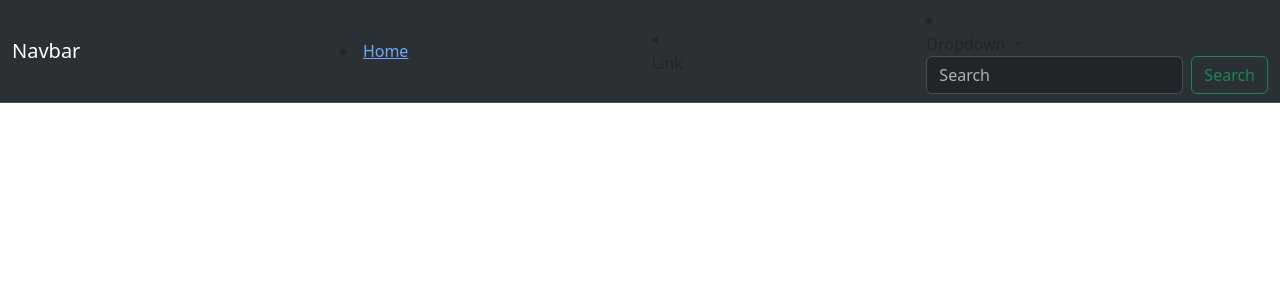
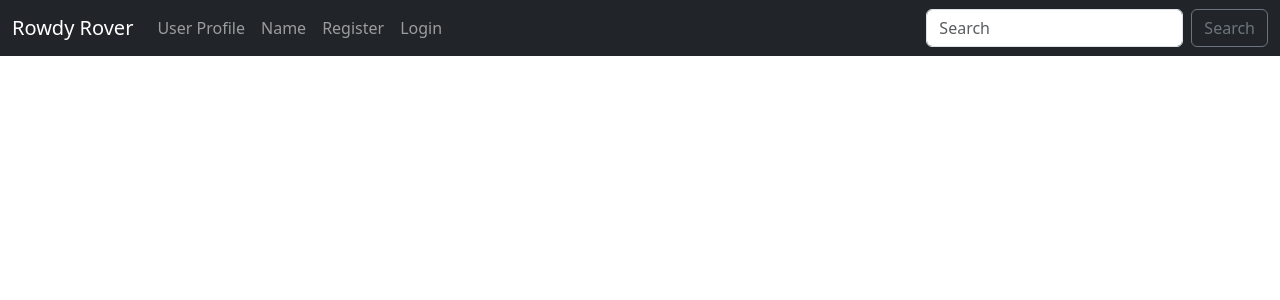
Before and after one commit to ErikBurdett/RoverWeb, a Flask app: template api/templates/base.html in a window 1280 px wide. Shown: the top 300 px of the page. Run offline with Flask 3, Linux system fonts and the light colour scheme; the template is opened without the code that fills it, so the values that code supplies are empty.

Commit message:
Update navbar.html

```diff
--- a/api/templates/navbar.html
+++ b/api/templates/navbar.html
@@ -1,25 +1,50 @@
-<nav class="navbar navbar-expand-lg bg-dark border-bottom border-body bg-body-tertiary" data-bs-theme="dark">
+<nav class="navbar navbar-expand-lg navbar-dark bg-dark">
     <div class="container-fluid">
-      <a class="navbar-brand" href="#">Navbar</a>
-      <li class="nav-item">
-        <a class="nav-item" aria-current="page" href="#">Home</a>
-      </li>
-      <li class="nav-item">
-        <a class="nav-link" href="#">Link</a>
-      </li>
-      <li class="nav-item dropdown">
-        <a class="nav-link dropdown-toggle" href="#" role="button" data-bs-toggle="dropdown" aria-expanded="false">
-          Dropdown
-        </a>
-        <ul class="dropdown-menu">
-          <li><a class="dropdown-item" href="#">Action</a></li>
-          <li><a class="dropdown-item" href="#">Another action</a></li>
-          <li><hr class="dropdown-divider"></li>
-          <li><a class="dropdown-item" href="#">Something else here</a></li>
+      <a class="navbar-brand" href="{{ url_for('index') }}">Rowdy Rover</a>
+      <button class="navbar-toggler" type="button" data-bs-toggle="collapse" data-bs-target="#navbarSupportedContent" aria-controls="navbarSupportedContent" aria-expanded="false" aria-label="Toggle navigation">
+        <span class="navbar-toggler-icon"></span>
+      </button>
+      <div class="collapse navbar-collapse" id="navbarSupportedContent">
+        <ul class="navbar-nav me-auto mb-2 mb-lg-0">
+
+          <li class="nav-item">
+            <a class="nav-link" href="{{ url_for('user', name='John')}}">User Profile</a>
+          </li>
+
+          <li class="nav-item">
+            <a class="nav-link" href="{{ url_for('name')}}">Name</a>
+          </li>
+
+          {% if current_user.is_authenticated %}
+            <li class="nav-item">
+              <a class="nav-link" href="{{ url_for('dashboard')}}">Dashboard</a>
+            </li>
+
+            {% if current_user.id == 1 %}
+            <li class="nav-item">
+              <a class="nav-link" href="{{ url_for('admin')}}">Admin</a>
+            </li>
+            {% endif %}
+
+            <li class="nav-item">
+              <a class="nav-link" href="{{ url_for('logout')}}">Logout</a>
+            </li>
+          {% else %}
+            <li class="nav-item">
+              <a class="nav-link" href="{{ url_for('add_user')}}">Register</a>
+            </li>
+            <li class="nav-item">
+              <a class="nav-link" href="{{ url_for('login')}}">Login</a>
+            </li>
+          {% endif %}
+
         </ul>
-      <form class="d-flex" role="search">
-        <input class="form-control me-2" type="search" placeholder="Search" aria-label="Search">
-        <button class="btn btn-outline-success" type="submit">Search</button>
-      </form>
+        <form method="POST" action="{{ url_for('search')}}" class="d-flex">
+          {{ form.hidden_tag() }}
+          <input class="form-control me-2" type="search" placeholder="Search" aria-label="Search" name="searched">
+          <button class="btn btn-outline-secondary" type="submit">Search</button>
+        </form>
+      </div>
     </div>
+  </nav>
 </nav>
```
